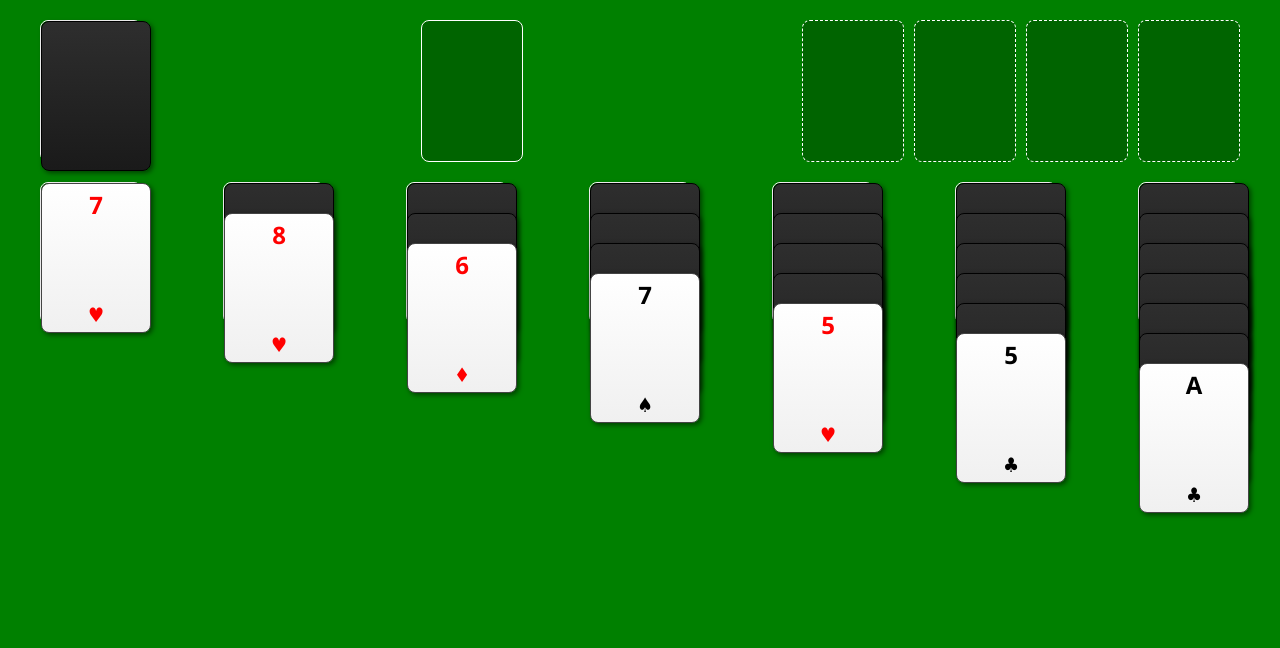
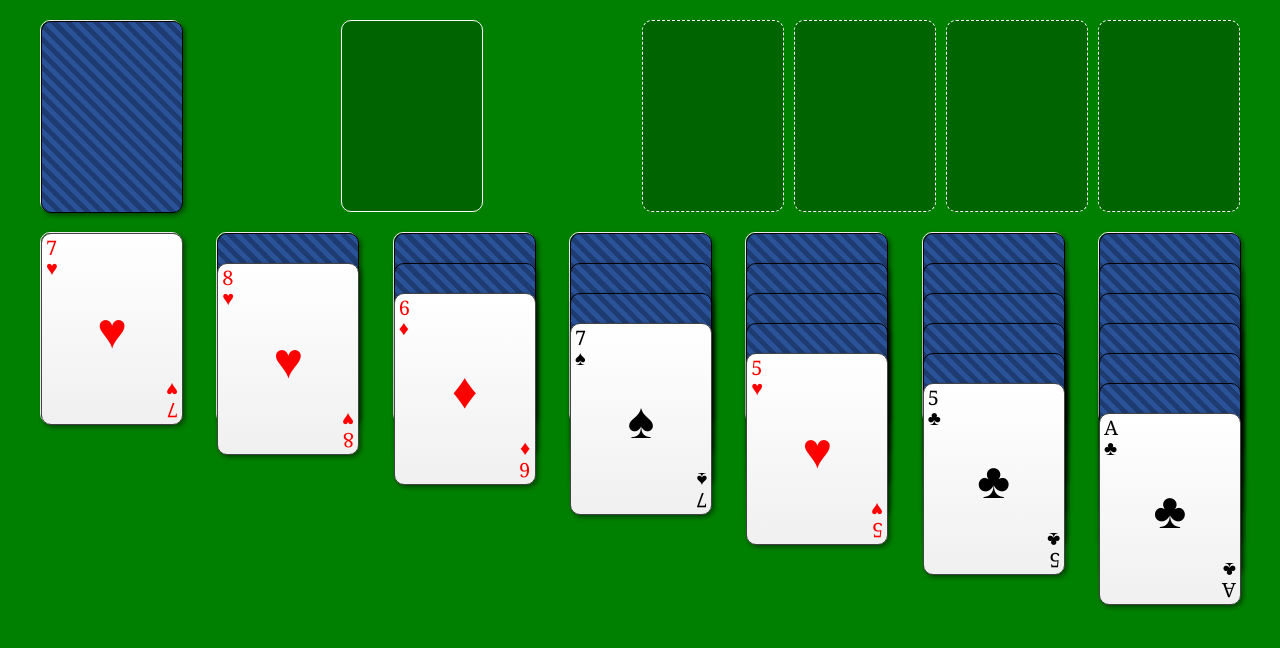
Before and after one commit to rickd-uk/klondike, a plain HTML site: page index.html in a window 1280 px wide. Drawn offline with Linux system fonts and the light colour scheme.

Commit message:
add: cards are bigger and look much more attractive

```diff
--- a/index.html
+++ b/index.html
@@ -2,9 +2,9 @@
 <html lang="en">
 <head>
   <meta charset="UTF-8">
-  <title>Klondike Solitaire</title>
+  <title>Klondike Solitaire – Traditional Card Style</title>
   <style>
-    /* General styling */
+    /* General page styling */
     body {
       font-family: 'Segoe UI', Tahoma, Geneva, Verdana, sans-serif;
       background-color: #008000;
@@ -16,17 +16,17 @@
       max-width: 1200px;
       margin: 0 auto;
     }
-    /* Top row styling */
+    /* Top row: Stock, Waste, Foundations */
     #top-row {
       display: flex;
       justify-content: space-between;
       margin-bottom: 20px;
     }
     .card-container {
-      width: 100px;
-      height: 140px;
+      width: 140px;
+      height: 190px;
       border: 1px solid #fff;
-      border-radius: 8px;
+      border-radius: 10px;
       background-color: #006400;
       position: relative;
     }
@@ -36,10 +36,10 @@
       gap: 10px;
     }
     .foundation {
-      width: 100px;
-      height: 140px;
-      border: 1px dashed #fff; /* dashed border to indicate an empty slot */
-      border-radius: 8px;
+      width: 140px;
+      height: 190px;
+      border: 1px dashed #fff;
+      border-radius: 10px;
       background-color: #006400;
       position: relative;
     }
@@ -50,54 +50,78 @@
       gap: 10px;
     }
     .tableau-pile {
-      width: 100px;
-      min-height: 140px;
+      width: 140px;
+      min-height: 190px;
       border: 1px solid #fff;
-      border-radius: 8px;
+      border-radius: 10px;
       background-color: #006400;
       position: relative;
     }
     /* Card styling */
     .card {
-      width: 100px;
-      height: 140px;
-      border-radius: 8px;
+      width: 140px;
+      height: 190px;
+      border-radius: 10px;
       position: absolute;
-      text-align: center;
-      font-size: 24px;
       box-shadow: 2px 2px 5px rgba(0, 0, 0, 0.5);
       user-select: none;
-      cursor: pointer;  /* hand cursor */
-      display: flex;
-      flex-direction: column;
-      justify-content: space-between;
-      padding: 4px;
+      cursor: pointer;
+      overflow: hidden;
     }
     .face-up {
       background: linear-gradient(to bottom, #ffffff, #f0f0f0);
       border: 1px solid #444;
     }
     .face-down {
-      background: linear-gradient(to bottom, #2e2e2e, #1a1a1a);
+      /* Hashed blue backing */
+      background: repeating-linear-gradient(
+        45deg,
+        #1e3c72,
+        #1e3c72 5px,
+        #2a5298 5px,
+        #2a5298 10px
+      );
       border: 1px solid #000;
-      color: transparent;
     }
-    .card .rank {
-      font-weight: bold;
+    /* Card face layout */
+    .card-face {
+      width: 100%;
+      height: 100%;
+      position: relative;
+      font-family: 'Georgia', serif;
+      color: black;
     }
-    .card .suit {
+    .card-corner {
+      position: absolute;
       font-size: 20px;
+      line-height: 1;
+    }
+    .card-corner.top-left {
+      top: 4px;
+      left: 4px;
+    }
+    .card-corner.bottom-right {
+      bottom: 4px;
+      right: 4px;
+      transform: rotate(180deg);
+    }
+    .card-center {
+      position: absolute;
+      top: 50%;
+      left: 50%;
+      transform: translate(-50%, -50%);
+      font-size: 50px;
+      text-align: center;
     }
   </style>
 </head>
 <body>
   <div id="game-board">
-    <!-- Top row: Stock, Waste, and Foundations -->
+    <!-- Top row: Stock, Waste, Foundations -->
     <div id="top-row">
       <div id="stock" class="card-container"></div>
       <div id="waste" class="card-container"></div>
       <div id="foundations">
-        <!-- Four foundation slots (empty until an Ace is dropped) -->
         <div class="foundation" id="foundation-0"></div>
         <div class="foundation" id="foundation-1"></div>
         <div class="foundation" id="foundation-2"></div>
@@ -118,17 +142,16 @@
 
   <script>
     /********************************************************************
-     * Klondike Solitaire – Enhanced Version with Drag & Drop and
-     * Foundation Rules Allowing Any Ace to Start a Foundation
+     * Klondike Solitaire – Enhanced Traditional Card Style Version
      ********************************************************************/
 
     // Define suits and ranks.
     const SUITS = ['hearts', 'diamonds', 'clubs', 'spades'];
-    const RANKS = ['A', '2', '3', '4', '5', '6', '7', '8', '9', '10', 'J', 'Q', 'K'];
+    const RANKS = ['A','2','3','4','5','6','7','8','9','10','J','Q','K'];
 
     // Helper functions.
     function getSuitSymbol(suit) {
-      switch (suit) {
+      switch(suit) {
         case 'hearts': return '♥';
         case 'diamonds': return '♦';
         case 'clubs': return '♣';
@@ -137,14 +160,34 @@
       }
     }
     function getRankValue(rank) {
-      if (rank === 'A') return 1;
-      if (rank === 'J') return 11;
-      if (rank === 'Q') return 12;
-      if (rank === 'K') return 13;
+      if(rank==='A') return 1;
+      if(rank==='J') return 11;
+      if(rank==='Q') return 12;
+      if(rank==='K') return 13;
       return parseInt(rank, 10);
     }
     function getCardColour(suit) {
-      return (suit === 'hearts' || suit === 'diamonds') ? 'red' : 'black';
+      return (suit==='hearts' || suit==='diamonds') ? 'red' : 'black';
+    }
+    // Returns detail for face cards (J, Q, K)
+    function getFaceCardDetail(card) {
+      if(card.rank === 'K'){
+        if(card.suit === 'hearts') return "⚔️"; // King of Hearts (Suicide King)
+        if(card.suit === 'spades') return "⚔️"; // King of Spades
+        if(card.suit === 'diamonds') return "🪓"; // King of Diamonds (axe)
+        if(card.suit === 'clubs') return "⚔️"; // King of Clubs
+      } else if(card.rank === 'Q'){
+        if(card.suit === 'hearts') return "🌹"; // Queen of Hearts holds a flower
+        if(card.suit === 'spades') return "🪄"; // Queen of Spades holds a scepter
+        if(card.suit === 'diamonds') return "🌹"; // Queen of Diamonds holds a flower
+        if(card.suit === 'clubs') return "🌹"; // Queen of Clubs holds a flower
+      } else if(card.rank === 'J'){
+        if(card.suit === 'hearts') return "🍃"; // Jack of Hearts holds a leaf
+        if(card.suit === 'spades') return "🏹"; // Jack of Spades holds a spear
+        if(card.suit === 'diamonds') return "🏹"; // Jack of Diamonds holds a spear (behind head)
+        if(card.suit === 'clubs') return "🪄"; // Jack of Clubs holds a staff
+      }
+      return "";
     }
 
     // Card factory.
@@ -155,8 +198,7 @@
         faceUp: false
       };
     }
-
-    // Create and shuffle a deck.
+    // Create and shuffle deck.
     function createDeck() {
       const deck = [];
       SUITS.forEach(suit => {
@@ -167,7 +209,7 @@
       return deck;
     }
     function shuffleDeck(deck) {
-      for (let i = deck.length - 1; i > 0; i--) {
+      for(let i = deck.length - 1; i > 0; i--){
         const j = Math.floor(Math.random() * (i + 1));
         [deck[i], deck[j]] = [deck[j], deck[i]];
       }
@@ -176,9 +218,9 @@
 
     // Game zones.
     let tableau = [[], [], [], [], [], [], []];
-    // Foundations: array of 4 foundation piles.
-    // Each pile starts empty with a null suit. When an Ace is dropped,
-    // the foundation "claims" that suit.
+    // Foundations: array of 4 foundation slots.
+    // Each slot is an object { suit: null, cards: [] } – when an Ace is dropped here,
+    // that foundation "claims" that suit.
     let foundations = [
       { suit: null, cards: [] },
       { suit: null, cards: [] },
@@ -202,21 +244,43 @@
     }
 
     // Render a card element.
+    // For face-up cards, we build a structure with two corners and a center.
     function renderCard(card, sourceType, pileIndex, cardIndex, draggable) {
       const cardElement = document.createElement('div');
-      cardElement.classList.add('card', card.faceUp ? 'face-up' : 'face-down');
+      cardElement.classList.add('card');
+      cardElement.classList.add(card.faceUp ? 'face-up' : 'face-down');
+
       if (card.faceUp) {
-        const rankElem = document.createElement('div');
-        rankElem.classList.add('rank');
-        rankElem.textContent = card.rank;
-        rankElem.style.color = getCardColour(card.suit);
-        const suitElem = document.createElement('div');
-        suitElem.classList.add('suit');
-        suitElem.textContent = getSuitSymbol(card.suit);
-        suitElem.style.color = getCardColour(card.suit);
-        cardElement.appendChild(rankElem);
-        cardElement.appendChild(suitElem);
+        const cardFace = document.createElement('div');
+        cardFace.classList.add('card-face');
+
+        // Top-left corner.
+        const topLeft = document.createElement('div');
+        topLeft.classList.add('card-corner', 'top-left');
+        topLeft.innerHTML = `<span class="rank" style="color:${getCardColour(card.suit)};">${card.rank}</span><br/><span class="suit" style="color:${getCardColour(card.suit)};">${getSuitSymbol(card.suit)}</span>`;
+        cardFace.appendChild(topLeft);
+
+        // Bottom-right corner.
+        const bottomRight = document.createElement('div');
+        bottomRight.classList.add('card-corner', 'bottom-right');
+        bottomRight.innerHTML = `<span class="rank" style="color:${getCardColour(card.suit)};">${card.rank}</span><br/><span class="suit" style="color:${getCardColour(card.suit)};">${getSuitSymbol(card.suit)}</span>`;
+        cardFace.appendChild(bottomRight);
+
+        // Center design.
+        const center = document.createElement('div');
+        center.classList.add('card-center');
+        if (card.rank === 'J' || card.rank === 'Q' || card.rank === 'K') {
+          center.textContent = getFaceCardDetail(card);
+        } else {
+          // For Ace and number cards, display a large suit symbol.
+          center.textContent = getSuitSymbol(card.suit);
+        }
+        center.style.color = getCardColour(card.suit);
+        cardFace.appendChild(center);
+
+        cardElement.appendChild(cardFace);
       }
+
       if (draggable) {
         cardElement.setAttribute("draggable", "true");
         cardElement.dataset.sourceType = sourceType;
@@ -240,7 +304,6 @@
         });
       });
     }
-
     // Render stock.
     function renderStock() {
       const stockContainer = document.getElementById('stock');
@@ -251,7 +314,6 @@
         stockContainer.appendChild(cardBack);
       }
     }
-
     // Render waste.
     function renderWaste() {
       const wasteContainer = document.getElementById('waste');
@@ -262,7 +324,6 @@
         wasteContainer.appendChild(cardElem);
       }
     }
-
     // Render foundation piles.
     function renderFoundations() {
       foundations.forEach((foundation, index) => {
@@ -275,8 +336,7 @@
         }
       });
     }
-
-    // Render the entire game.
+    // Render the entire game board.
     function renderGame() {
       renderStock();
       renderWaste();
@@ -320,7 +380,6 @@
     // ----- End Drag & Drop Handlers -----
 
     // ----- Move Validation Functions -----
-    // For tableau moves.
     function isValidTableauMove(card, targetPile) {
       if (targetPile.length === 0) {
         return card.rank === 'K';
@@ -330,14 +389,12 @@
                (getRankValue(card.rank) + 1 === getRankValue(topCard.rank));
       }
     }
-    // For foundation moves.
-    function isValidFoundationMove(card, foundationPile) {
-      if (foundationPile.cards.length === 0) {
-        // Allow an Ace to start an empty foundation.
+    function isValidFoundationMove(card, foundationSlot) {
+      if (foundationSlot.cards.length === 0) {
         return card.rank === 'A';
       } else {
-        const topCard = foundationPile.cards[foundationPile.cards.length - 1];
-        return (card.suit === foundationPile.suit) &&
+        const topCard = foundationSlot.cards[foundationSlot.cards.length - 1];
+        return (card.suit === foundationSlot.suit) &&
                (getRankValue(card.rank) === getRankValue(topCard.rank) + 1);
       }
     }
@@ -356,7 +413,6 @@
       if (destination.type === "tableau") {
         let destPile = tableau[destination.index];
         if (isValidTableauMove(card, destPile)) {
-          // Remove card from source.
           if (dragData.from === "tableau") {
             tableau[dragData.pileIndex].splice(dragData.cardIndex, 1);
             if (tableau[dragData.pileIndex].length > 0) {
@@ -369,8 +425,8 @@
           return true;
         }
       } else if (destination.type === "foundation") {
-        let foundationPile = foundations[destination.index];
-        if (isValidFoundationMove(card, foundationPile)) {
+        let foundationSlot = foundations[destination.index];
+        if (isValidFoundationMove(card, foundationSlot)) {
           if (dragData.from === "tableau") {
             tableau[dragData.pileIndex].splice(dragData.cardIndex, 1);
             if (tableau[dragData.pileIndex].length > 0) {
@@ -379,11 +435,10 @@
           } else if (dragData.from === "waste") {
             waste.pop();
           }
-          // If the foundation is empty, claim its suit based on the Ace dropped.
-          if (foundationPile.cards.length === 0) {
-            foundationPile.suit = card.suit;
+          if (foundationSlot.cards.length === 0) {
+            foundationSlot.suit = card.suit;
           }
-          foundationPile.cards.push(card);
+          foundationSlot.cards.push(card);
           return true;
         }
       }
```
